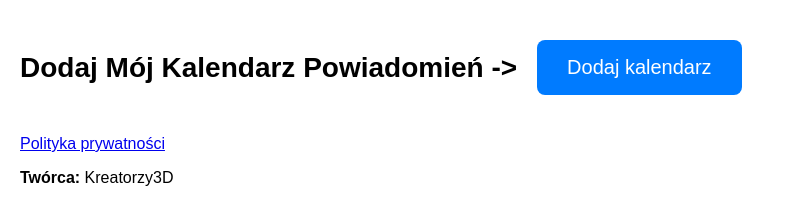
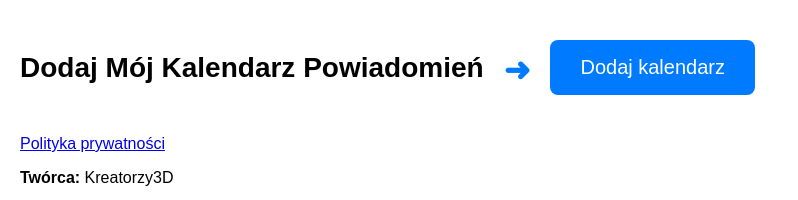
Before and after one commit to kreatorzy3d-del/dodaj-kalendarz, a plain HTML site: page index.html in a window 1280 px wide. Shown: the top 200 px of the page, without its empty margins (0-798 px from the left). Drawn offline with Linux system fonts and the light colour scheme.

Commit message:
Update index.html

```diff
--- a/index.html
+++ b/index.html
@@ -54,6 +54,13 @@
     #authorize_button:hover {
         background-color: #0056b3;
     }
+
+        .arrow {
+    font-size: 32px;
+    font-weight: bold;
+    color: #007bff;   /* kolor dopasowany do przycisku */
+    margin-top: 5px;
+}
 </style>
 
 
@@ -63,8 +70,12 @@
 
     </section>
 <div class="top-bar">
-<h1>Dodaj Mój Kalendarz Powiadomień -></h1>
-<button id="authorize_button">Dodaj kalendarz</button>
+    <h1>Dodaj Mój Kalendarz Powiadomień</h1>
+
+    <!-- STRZAŁKA -->
+    <span class="arrow">➜</span>
+
+    <button id="authorize_button">Dodaj kalendarz</button>
 </div>
 
 <p style="margin-top:20px;">
```
